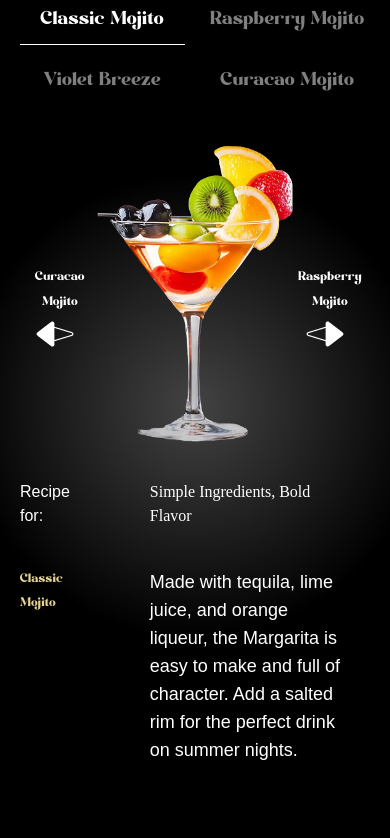
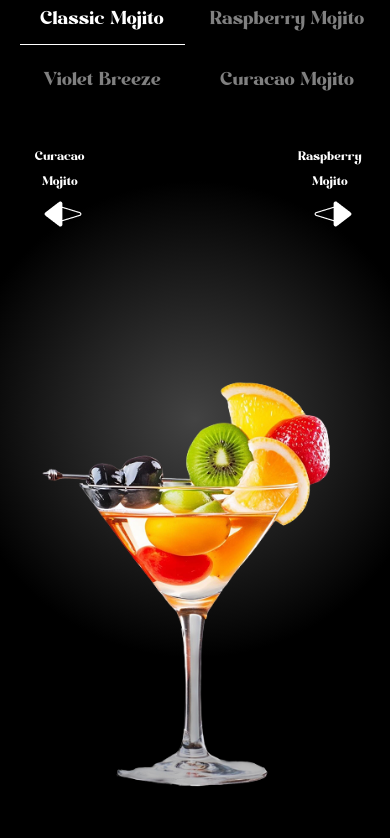
Before and after one commit to RoshanDev-codes/mojito-landing, a React (Vite) app: page / in a window 390 px wide. Shown: the part 5620-6458 px from the top of the page. Built offline with nearby package versions, Linux system fonts and the light colour scheme; a web font is replaced by a local one.

Commit message:
Update swipe Y tracking

```diff
--- a/src/components/Menu.jsx
+++ b/src/components/Menu.jsx
@@ -1,32 +1,39 @@
 "use client";
 
 import { allCocktails } from "../../constants";
-import { useRef, useState } from "react";
+import { useState } from "react";
 import { useGSAP } from "@gsap/react";
 import gsap from "gsap";
 
 const Menu = () => {
   const [currentIndex, setCurrentIndex] = useState(0);
 
-  const [touchStart, setTouchStart] = useState(0);
+  const [touchStartX, setTouchStartX] = useState(0);
+  const [touchStartY, setTouchStartY] = useState(0);
 
-  const swipeThreShold = 30;
+  const swipeThreShold = 50;
 
   const handleTouchStart = (e) => {
-    setTouchStart(e.touches[0].clientX);
+    setTouchStartX(e.touches[0].clientX);
+    setTouchStartY(e.touches[0].clientY);
   };
 
   const handleTouchEnd = (e) => {
-    const currentTouchend = e.changedTouches[0].clientX;
-    const currentTouchStart = touchStart;
+    const touchEndX = e.changedTouches[0].clientX;
+    const touchEndY = e.changedTouches[0].clientY;
 
-    const deltaX = currentTouchStart - currentTouchend;
+    // const currentTouchStart = touchStart;
+    const deltaX = touchStartX - touchEndX;
+    const deltaY = touchStartY - touchEndY;
 
-    if (Math.abs(deltaX) > swipeThreShold) {
+    const absDeltaX = Math.abs(deltaX);
+    const absDeltaY = Math.abs(deltaY);
+
+    if (absDeltaX > swipeThreShold && absDeltaX > absDeltaY) {
       if (deltaX > 0) {
-        handleActiveLink(currentIndex + 1);
+        handleActiveLink(currentIndex + 1); // Horizontal left
       } else {
-        handleActiveLink(currentIndex - 1);
+        handleActiveLink(currentIndex - 1); // Horizontal right
       }
     }
   };
@@ -90,10 +97,10 @@ const Menu = () => {
           id="wrapper"
           className="md:h-auto min-h-[46vh]"
         >
-          <div className="flex justify-between items-center md:mt-20 mt-40">
+          <div className="md:px-0 px-2 flex justify-between items-center md:mt-20 mt-10">
             <button
               onClick={() => handleActiveLink(currentIndex - 1)}
-              className="max-w-20"
+              className="max-w-16"
             >
               <span className="md:text-3xl font-modern-negra">
                 {prevCocktail.name}
@@ -107,7 +114,7 @@ const Menu = () => {
 
             <button
               onClick={() => handleActiveLink(currentIndex + 1)}
-              className="max-w-20"
+              className="max-w-16"
             >
               <span className="md:text-3xl font-modern-negra">
                 {nextCocktail.name}
@@ -122,7 +129,7 @@ const Menu = () => {
 
           <div
             id="cocktails"
-            className="absolute md:bottom-0 bottom-[45%] left-1/2 -translate-x-1/2 md:mb-0 flex-center md:h-[60vh] h-[37vh]"
+            className="pt-20 md:bottom-0 bottom-[45%] md:mt-0 mt-14 md:mb-0 mb-10 flex-center md:h-[60vh] h-[60vh] w-full"
           >
             <img
               src={currentCocktail.image}
@@ -134,13 +141,13 @@ const Menu = () => {
 
         <div
           id="details"
-          className="absolute flex justify-between gap-20 md:bottom-30 bottom-16 w-10/12"
+          className="absolute flex justify-between gap-20 md:bottom-30 w-10/12"
         >
           <div className="md:space-y-4 space-y-10 max-w-40">
             <p>Recipe for:</p>
             <p
               id="titles"
-              className="font-modern-negra text-yellow md:text-6xl"
+              className="font-modern-negra text-yellow md:text-6xl text-4xl"
             >
               {currentCocktail.name}
             </p>
```
